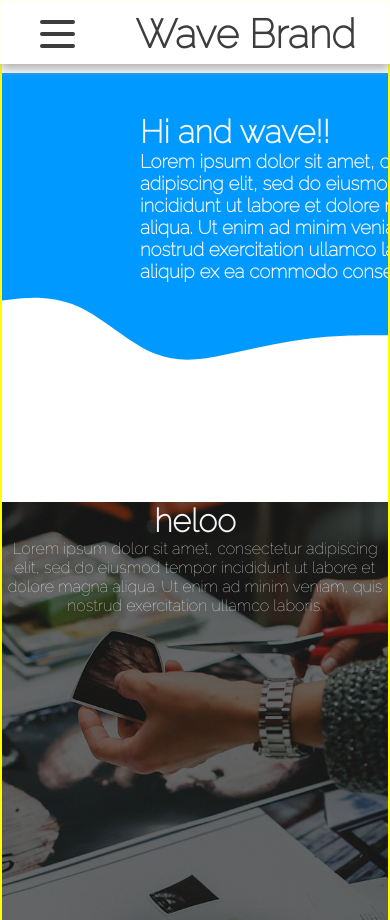
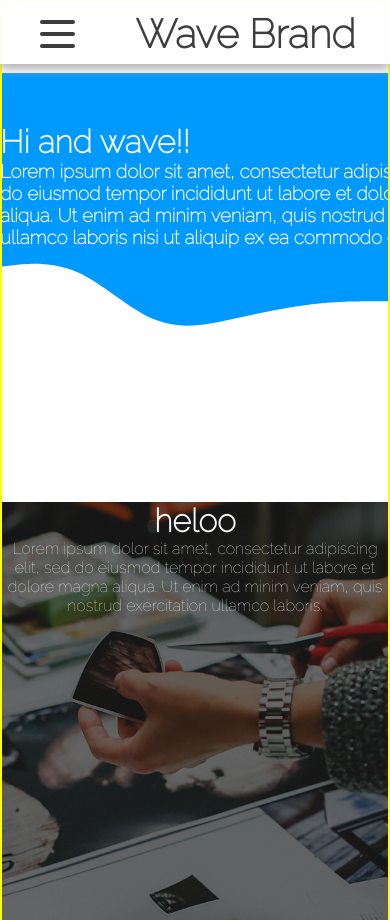
Before and after one commit to Jason31/websamp-four, a plain HTML site: page index.html in a window 390 px wide. Shown: the top 920 px of the page. Drawn offline with nearby package versions, Linux system fonts and the light colour scheme.

Commit message:
Update wave.css

```diff
--- a/css/wave.css
+++ b/css/wave.css
@@ -339,7 +339,7 @@ grid-area: 2 / 2 / 3 / 3;
 		top: 10px;
 	}
 	.wave-section-container{
-	  padding-top 50px;
+	  padding: 50px 0 0 0;
           margin: 0 auto;
 	}
 	.middle, .cards{
```
